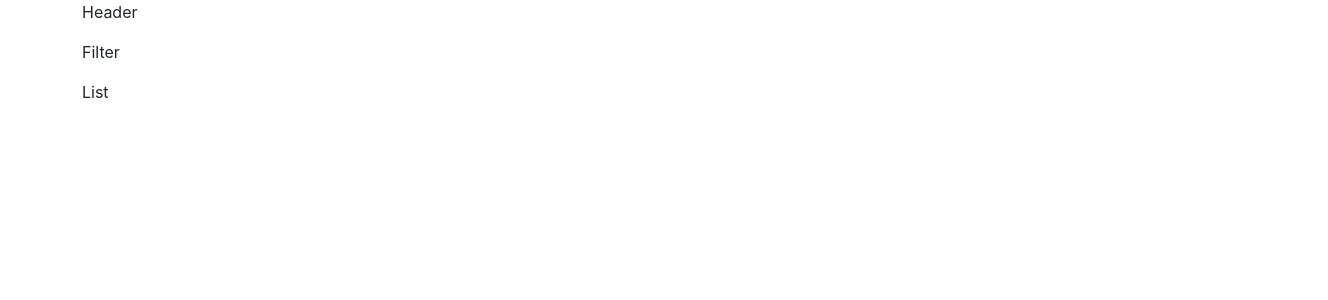
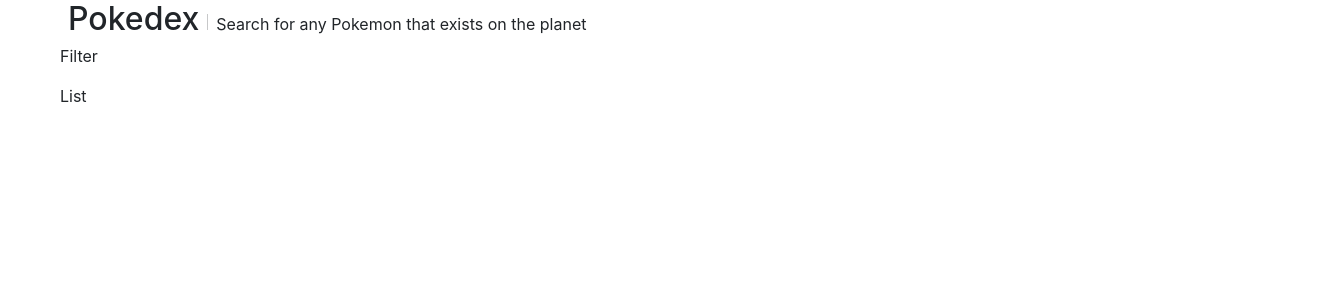
Before and after one commit to KNPAL/react-pokemon, a React (Create React App) app: page / in a window 1280 px wide. Shown: the top 300 px of the page, 1328 px wide, since content can reach past the window. Built offline with nearby package versions, Linux system fonts and the light colour scheme.

Commit message:
header section

```diff
--- a/src/App.js
+++ b/src/App.js
@@ -7,7 +7,7 @@ import PokemonList from './components/PokemonList';
 function App() {
   return (
     <>
-      <div className='container'>
+      <div className='container-fluid h-100 mx-5'>
         <HeaderSection />
         <FilterSection />
         <PokemonList />
--- a/src/components/HeaderSection.js
+++ b/src/components/HeaderSection.js
@@ -1,10 +1,21 @@
-
-import './HeaderSection.scss';
+import "./HeaderSection.scss";
 
 function HeaderSection() {
   return (
     <>
-    <p>Header</p>
+      <h2 className="d-inline p-2" aria-label="Pokedex">
+        Pokedex
+      </h2>
+      <div className="d-none d-md-inline">
+        <div class="vr"></div>
+      </div>
+      <hr className="d-block d-md-none" />
+      <label
+        className="p-2"
+        aria-label="Search for any Pokemon that exists on the planet"
+      >
+        Search for any Pokemon that exists on the planet
+      </label>
     </>
   );
 }
```
